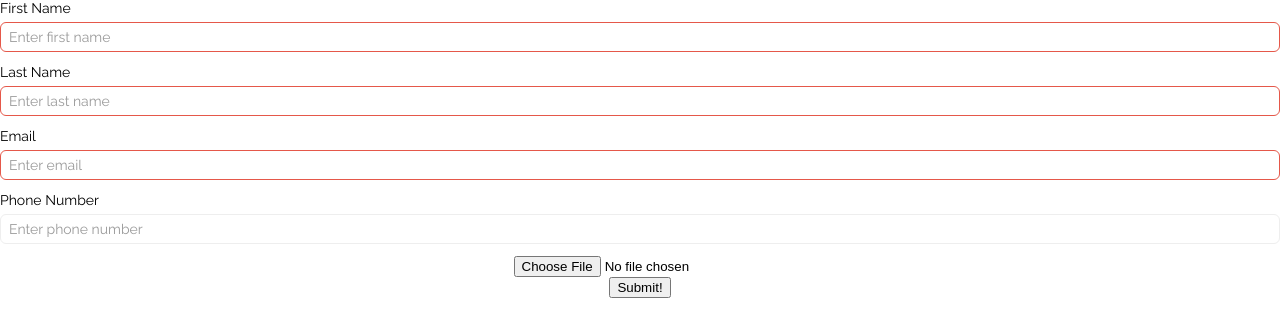
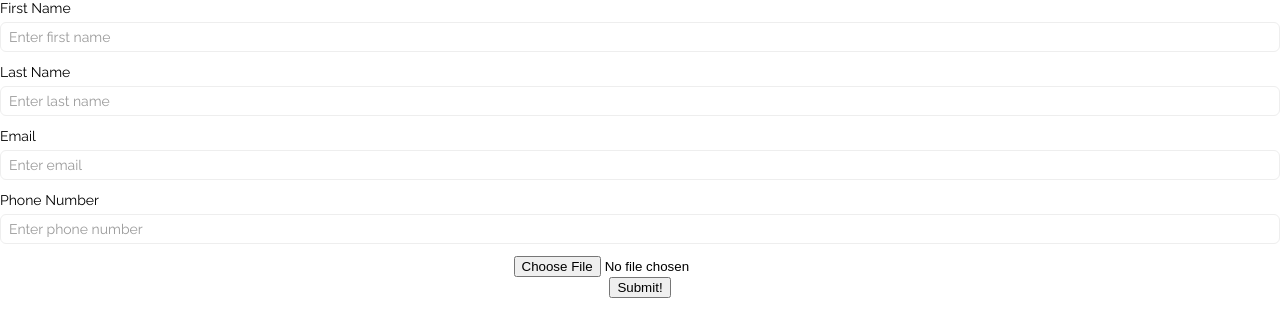
Before and after one commit to danielmruales/practice, a React (Create React App) app: page / in a window 1280 px wide. Shown: the top 336 px of the page. Built offline with nearby package versions, Linux system fonts and the light colour scheme.

Commit message:
Don't display error until focus

```diff
--- a/src/React/inputs/TextField.js
+++ b/src/React/inputs/TextField.js
@@ -6,6 +6,13 @@ import {
 } from './validation/validation';
 
 class TextField extends Component {
+
+  constructor() {
+    super();
+    this.state = {
+      hasFocused: false,
+    };
+  }
 
   isValid = () => {
     const meetsValidRequirements = this.props.value.length > 0
@@ -36,6 +43,20 @@ class TextField extends Component {
     }
   }
 
+  textFieldClass = () => {
+    const isValid = this.isValid()
+    const hasFocused = this.state.hasFocused
+    if (hasFocused) {
+      if (isValid) return 'text-field'
+      return 'text-field invalid'
+    }
+    if (!this.props.value) {
+      return 'text-field'
+    }
+    if (isValid) return 'text-field'
+    return 'text-field invalid'
+  }
+
   render() {
     return (
       <div className="text-input-bounds">
@@ -43,13 +64,14 @@ class TextField extends Component {
           { this.props.label }
         </div>
         <input
-          className={ this.isValid() ? 'text-field' : 'text-field invalid' }
+          className={ this.textFieldClass() }
           placeholder={`Enter ${this.props.label.toLowerCase()}`}
           type={this.props.type}
           name={this.props.name}
           value={this.props.value}
           onChange={this.props.handleChange}
           required={this.props.required}
+          onFocus={ () => this.setState({ hasFocused: true }) }
         />
       </div>
     )
```
Also changed, not shown: 1 other file (tests, documents, lock files or other folders).
